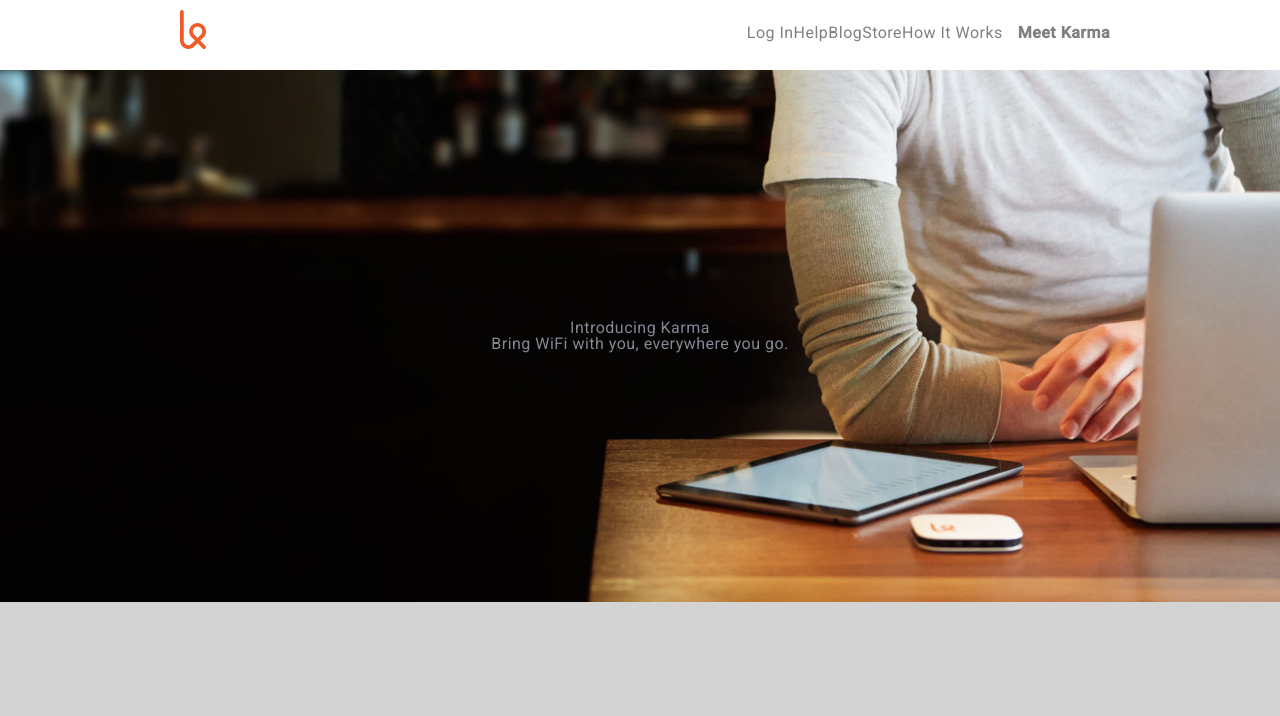
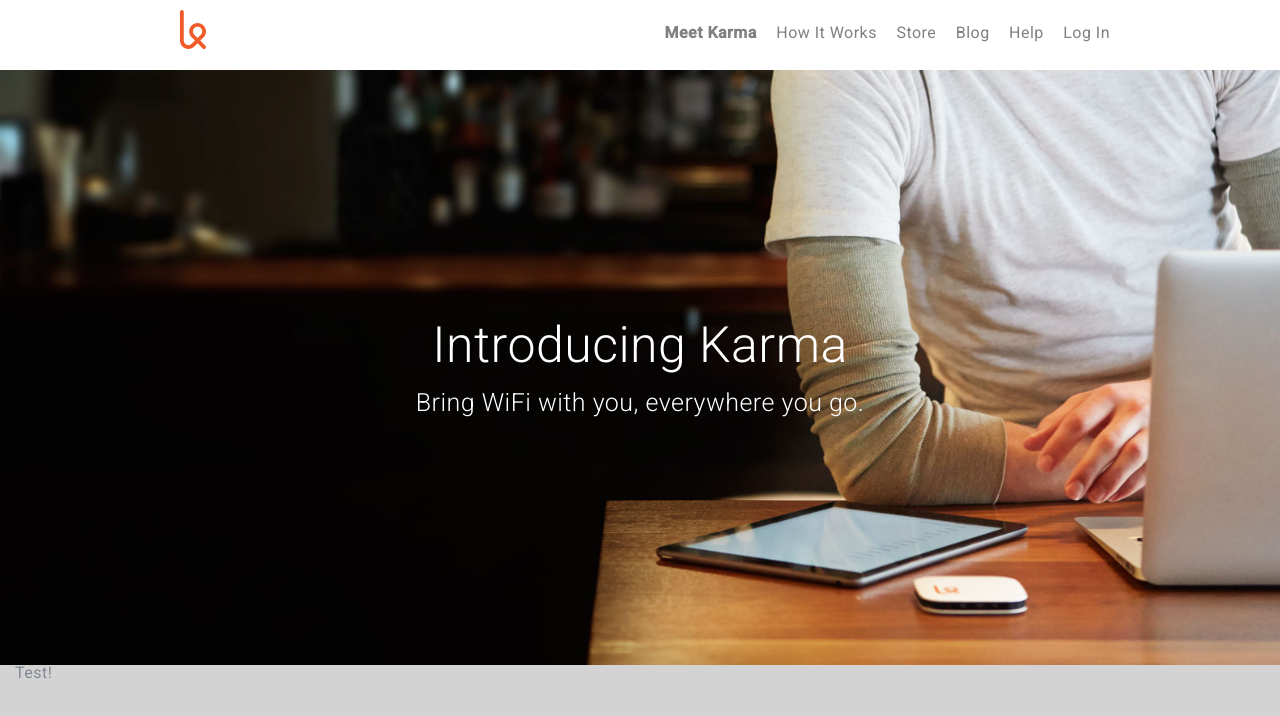
Before and after one commit to robinsontristan/startup-landing-page-clone, a plain HTML site: page index.html in a window 1280 px wide. Drawn offline with Linux system fonts and the light colour scheme.

Commit message:
Making some updates to html and css. Cleaning up the top portion. Not yet doing middle section or footer.

```diff
--- a/CSS/style.css
+++ b/CSS/style.css
@@ -65,7 +65,7 @@
 }
 
 a:hover{
-	color: green;
+	color: black;
 }
 
 div {
@@ -94,8 +94,9 @@
 }
 
 li {
-	float:right;
+
 	display:inline-block;
+	margin-left: 15px;
 }
 
 .logo {
@@ -105,9 +106,7 @@
 .links{
 	border-top: -10px;
 }
-.links:hover{
-	color:green;
-}
+
 
 .top-navigation > .content {
     width: 970px;
@@ -125,3 +124,16 @@
     font-weight: 600;
     margin-left: 15px;
 }
+
+.introduction > h1{
+	color: white;
+	font-size: 3.125rem;
+	font-weight: 300;
+}
+
+.introduction > h3{
+	color:white;
+	font-weight: 300;
+	margin-top: 1.25rem;
+	font-size: 1.563rem;
+}
--- a/index.html
+++ b/index.html
@@ -38,6 +38,7 @@
 </div>
 
 <div class="content">
+	<h1>Test!</h1>
 </div>
 
 </body>
```
